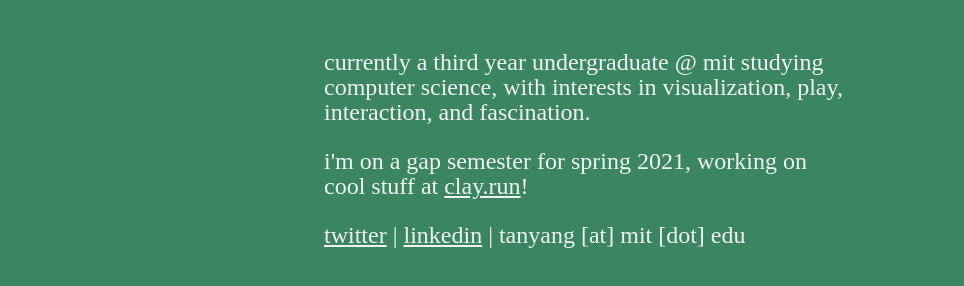
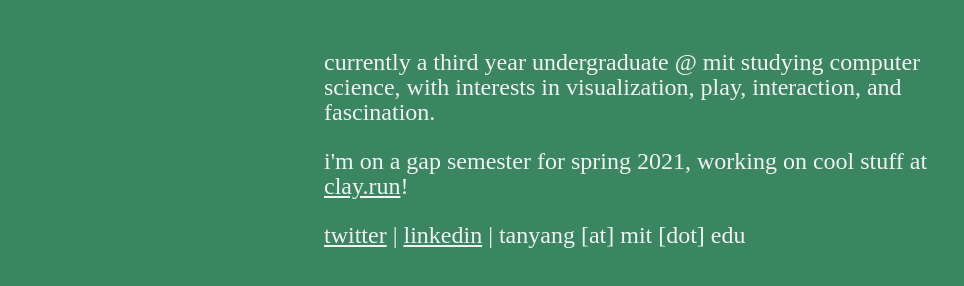
Before and after one commit to itstabya/itstabya.github.io, a Gatsby site: page / in a window 1280 px wide. Shown: the part 446-732 px from the top of the page, without its empty margins (0-964 px from the left). Built offline with nearby package versions, Linux system fonts and the light colour scheme; Gatsby itself is replaced by a stand-in of ours.

Commit message:
quick fix with body width for grids

```diff
--- a/src/components/site.css
+++ b/src/components/site.css
@@ -94,7 +94,7 @@ ul > li:before {
 
 #body {
   grid-row: 2;
-  grid-column: 1 / span 3;
+  grid-column: 1 / span 4;
 }
 
 .doodle-body{
```
